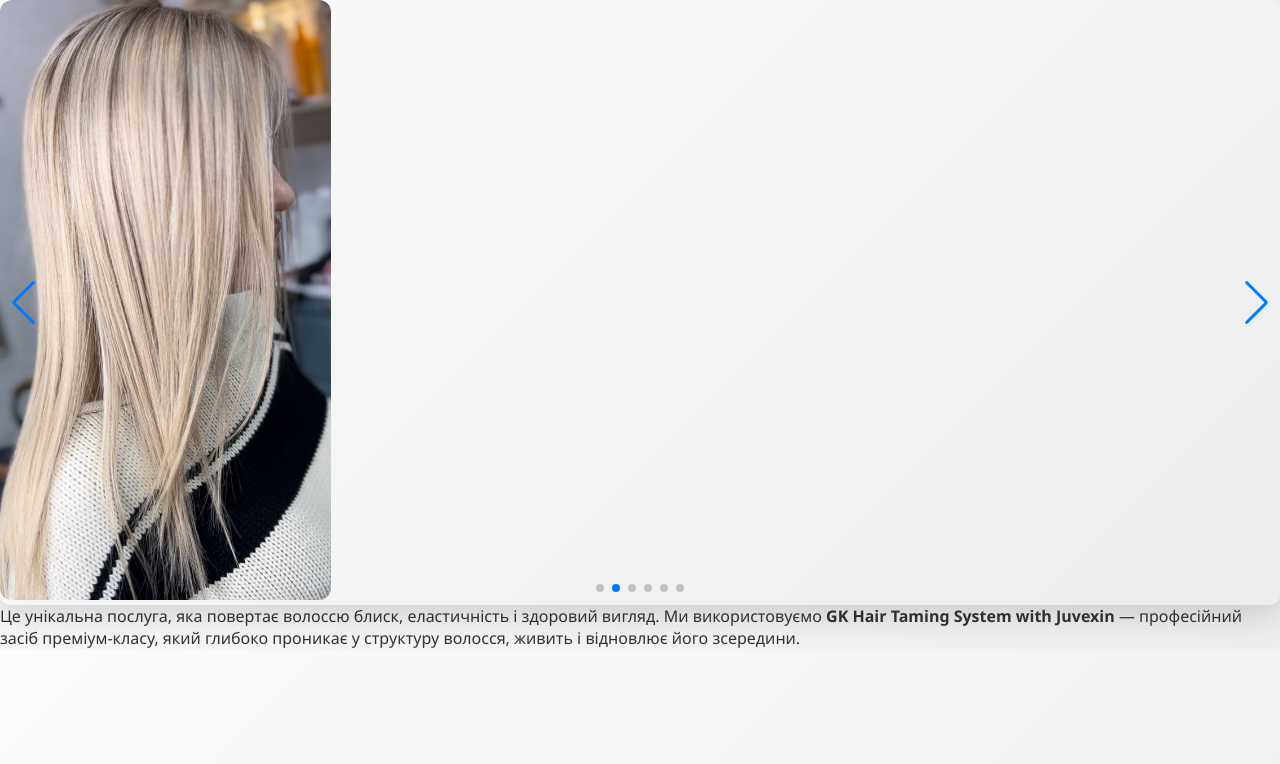
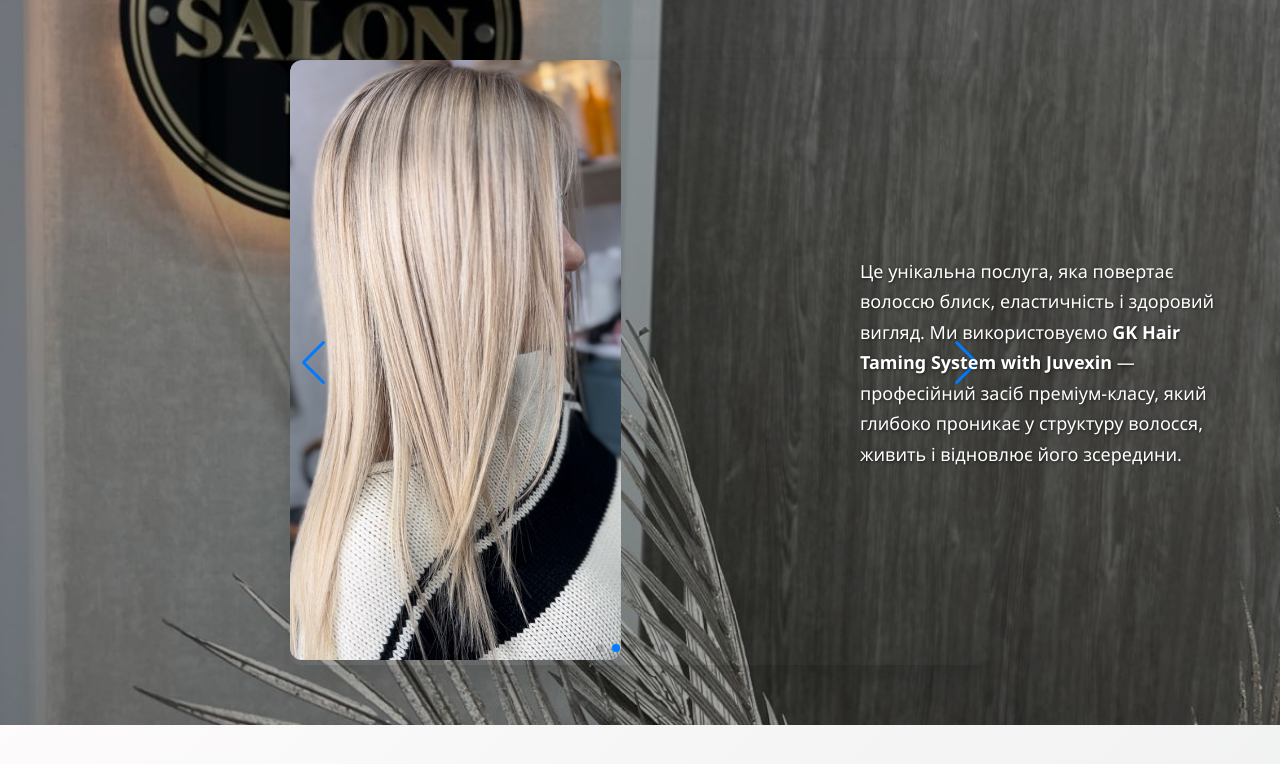
Before and after one commit to 88Sergiy/salon-001-site, a plain HTML site: page treatment.html in a window 1280 px wide. Drawn offline with nearby package versions, Linux system fonts and the light colour scheme.

Commit message:
update treatment page and slider fix

```diff
--- a/style.css
+++ b/style.css
@@ -315,6 +315,26 @@ header.hero-header::before {
     margin-bottom: 25px;
 }
 
+/* ===== СПІЛЬНИЙ ФОН SALON 001 ДЛЯ СТОРІЖОК / УКЛАДОК / ЗАЧІСОК / ПРОЦЕДУР ===== */
+
+.salon001-bg {
+    background-image: url("images/logo.jpg");
+    background-size: cover;
+    background-position: center;
+    background-repeat: no-repeat;
+    position: relative;
+    color: #fff;
+}
+
+.salon001-bg::before {
+    content: "";
+    position: absolute;
+    inset: 0;
+    background-color: rgba(0, 0, 0, 0.35);
+    z-index: 1;
+}
+
+
 /* Swiper загальний */
 
 .swiper {
@@ -351,6 +371,34 @@ header.hero-header::before {
     max-width: 700px;
     margin-left: auto;
     margin-right: auto;
+}
+
+/* ===== ПРОЦЕДУРА ЗВОЛОЖЕННЯ (treatment.html) ===== */
+
+.treatment-slider-wrapper {
+    position: relative;
+    padding: 60px 20px;
+}
+
+.center-slider {
+    position: relative;
+    z-index: 2;
+    max-width: 700px;
+    margin: 0 auto;
+    /* фото по центру */
+}
+
+.hydration-text-side {
+    position: absolute;
+    right: 40px;
+    top: 50%;
+    transform: translateY(-50%);
+    z-index: 3;
+    max-width: 380px;
+    font-size: 18px;
+    line-height: 1.7;
+    color: #fff;
+    text-shadow: 1px 1px 3px rgba(0, 0, 0, 0.6);
 }
 
 /* ===== ФУТЕР / КОНТАКТИ ===== */
--- a/treatment.html
+++ b/treatment.html
@@ -4,51 +4,66 @@
 <head>
     <meta charset="UTF-8" />
     <meta name="viewport" content="width=device-width, initial-scale=1.0" />
-    <title>Процедура наповнення та зволоження волосся</title>
+    <title>Процедура наповнення та зволоження волосся | SALON 001</title>
 
     <!-- Стилі -->
     <link rel="stylesheet" href="style.css" />
     <link rel="stylesheet" href="https://cdn.jsdelivr.net/npm/swiper@11/swiper-bundle.min.css" />
-
-    <!-- Скрипти -->
-    <script src="https://cdn.jsdelivr.net/npm/swiper@11/swiper-bundle.min.js" defer></script>
-    <script src="script.js" defer></script>
 </head>
 
 <body>
-    <header></header>
 
     <main>
-        <section class="treatment-slider-wrapper">
-            <div class="swiper treatment-slider">
+        <section class="treatment-slider-wrapper salon001-bg">
+
+            <!-- Текст збоку -->
+            <div class="hydration-text-side">
+                Це унікальна послуга, яка повертає волоссю блиск, еластичність і здоровий вигляд.
+                Ми використовуємо <strong>GK Hair Taming System with Juvexin</strong> —
+                професійний засіб преміум-класу, який глибоко проникає у структуру волосся,
+                живить і відновлює його зсередини.
+            </div>
+
+            <!-- Слайдер -->
+            <div class="swiper treatment-slider center-slider">
                 <div class="swiper-wrapper">
                     <div class="swiper-slide"><img src="images/proc.jpg" alt="Фото процедури 1" /></div>
-                    <div class="swiper-slide"><img src="images/procedura.jpg" alt="Фото процедури 1" /></div>
-                    <div class="swiper-slide"><img src="images/farb-blond3.jpg" alt="Фото процедури 2" /></div>
-                    <div class="swiper-slide"><img src="images/farb-brunet.jpg" alt="Фото процедури 3" /></div>
-                    <div class="swiper-slide"><img src="images/procedura2.jpg" alt="Фото процедури 4" /></div>
-                    <div class="swiper-slide"><img src="images/procedura3.jpg" alt="Фото процедури 5" /></div>
+                    <div class="swiper-slide"><img src="images/procedura.jpg" alt="Фото процедури 2" /></div>
+                    <div class="swiper-slide"><img src="images/farb-blond3.jpg" alt="Фото процедури 3" /></div>
+                    <div class="swiper-slide"><img src="images/farb-brunet.jpg" alt="Фото процедури 4" /></div>
+                    <div class="swiper-slide"><img src="images/procedura2.jpg" alt="Фото процедури 5" /></div>
+                    <div class="swiper-slide"><img src="images/procedura3.jpg" alt="Фото процедури 6" /></div>
                 </div>
+
                 <div class="swiper-button-next"></div>
                 <div class="swiper-button-prev"></div>
                 <div class="swiper-pagination"></div>
             </div>
 
-            <div class="slider-side-text">
-                <div class="text-inner">
-                    <p>
-                        Це унікальна послуга, яка повертає волоссю блиск, еластичність і здоровий вигляд. Ми
-                        використовуємо
-                        <strong>GK Hair Taming System with Juvexin</strong> — професійний засіб преміум-класу, який
-                        глибоко проникає
-                        у структуру волосся, живить і відновлює його зсередини.
-                    </p>
-                    </div>
-            </div>
         </section>
     </main>
 
-    <footer></footer>
+    <!-- Підключаємо Swiper (БЕЗ defer!) -->
+    <script src="https://cdn.jsdelivr.net/npm/swiper@11/swiper-bundle.min.js"></script>
+
+    <!-- Ініціалізація Swiper -->
+    <script>
+        const swiper = new Swiper('.treatment-slider', {
+            loop: true,
+            autoplay: {
+                delay: 3000,
+            },
+            pagination: {
+                el: '.swiper-pagination',
+                clickable: true,
+            },
+            navigation: {
+                nextEl: '.swiper-button-next',
+                prevEl: '.swiper-button-prev',
+            }
+        });
+    </script>
+
 </body>
 
 </html>
```
Also changed, not shown: haircuts.html (+10 -8 lines).
